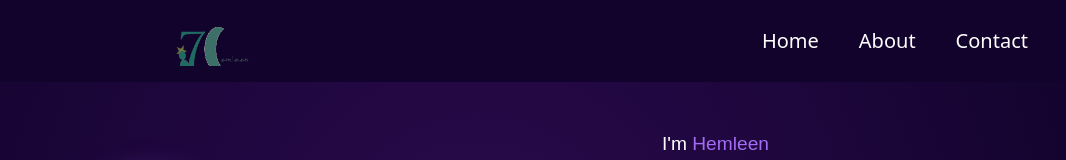
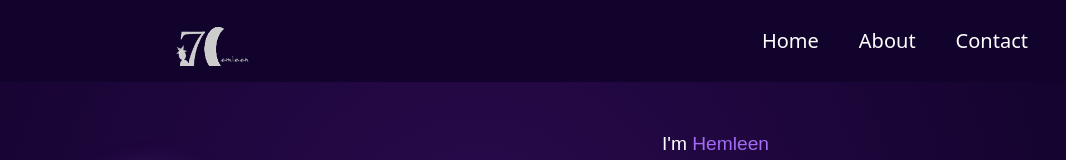
Before and after one commit to HEMLEEN/viteportfolio, a React (Vite) app: page / in a window 1280 px wide. Shown: the top 160 px of the page, without its empty margins (162-1228 px from the left). Built offline with nearby package versions, Linux system fonts and the light colour scheme.

Commit message:
ref:update logo coloe white

```diff
--- a/src/constant/Constant.tsx
+++ b/src/constant/Constant.tsx
@@ -5,6 +5,7 @@ import shoppingGif from '../assets/shopping2-gif.gif'
 import yogaGif from '../assets/yoga.gif'
 import gymGif from '../assets/gym-gif.gif'
 import logoImage from '../assets/logo.png'
+import logoImageWhite from '../assets/logo-white.png'
 
 
 export {
@@ -14,7 +15,8 @@ export {
     shoppingGif,
     yogaGif,
     gymGif,
-    logoImage
+    logoImage,
+    logoImageWhite
 }
 
 export const projectData = [
--- a/src/pages/header/Index.tsx
+++ b/src/pages/header/Index.tsx
@@ -1,6 +1,6 @@
 
 import { Container, Navbar, Nav } from 'react-bootstrap';
-import { logoImage } from '../../constant/Constant';
+import { logoImageWhite } from '../../constant/Constant';
 
 const Header = (props: any) => {
 
@@ -13,7 +13,7 @@ const Header = (props: any) => {
             {`</Portfolio>`}
           </span> */}
           <img
-            src={logoImage} // Place your image in /public
+            src={logoImageWhite} // Place your image in /public
             alt="Emoji Developer"
             className="logo"
           />
```
Also changed, not shown: src/assets/logo-white.png (added).
